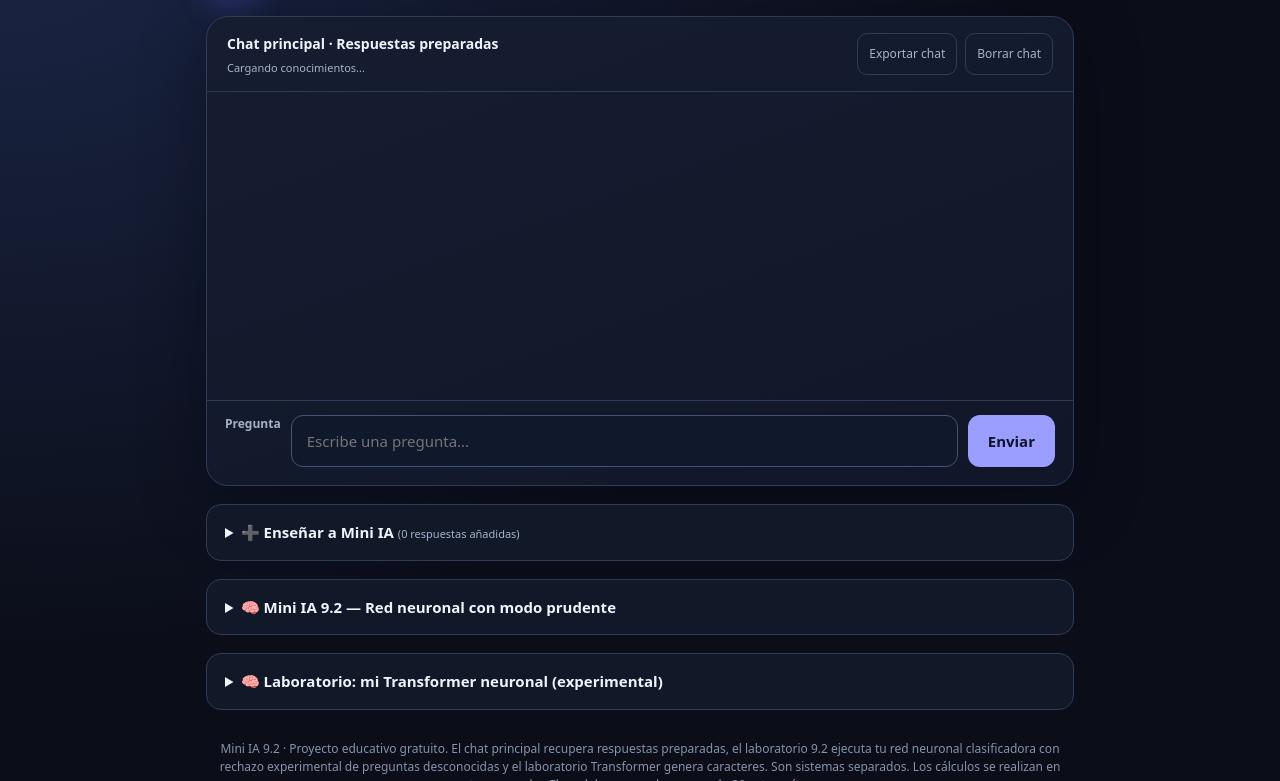
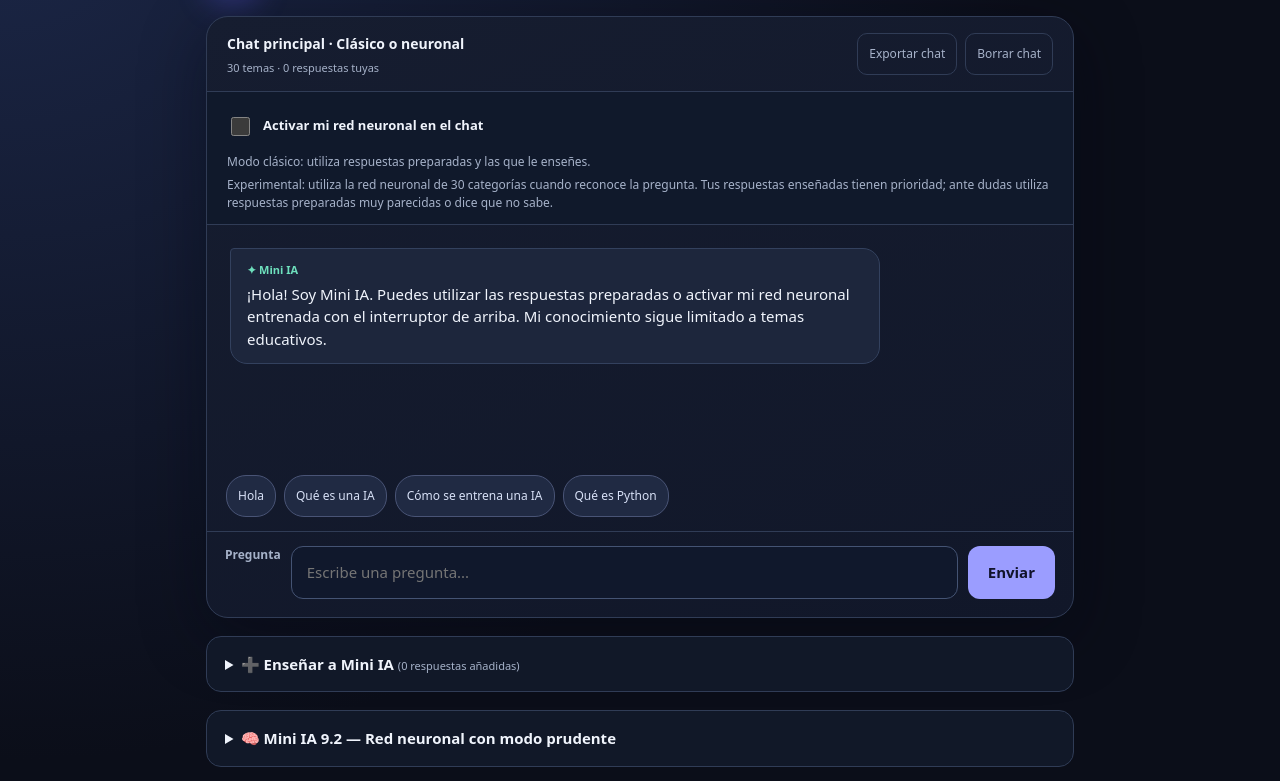
Before and after one commit to moha123461/mini-ia, a website: page index.html in a window 1280 px wide. Shown: the part 84-865 px from the top of the page. Drawn offline with Linux system fonts and the light colour scheme.

Commit message:
ui: añadir interruptor de chat neuronal opcional y presentar Mini IA 10.0

```diff
--- a/index.html
+++ b/index.html
@@ -4,8 +4,8 @@
   <meta charset="utf-8">
   <meta name="viewport" content="width=device-width, initial-scale=1">
   <meta name="theme-color" content="#101423">
-  <meta name="description" content="Mini IA 9.2: chatbot educativo con base de conocimientos, explicaciones y aprendizaje local, sin API ni servidor.">
-  <title>Mini IA 9.2 — Mi primera IA</title>
+  <meta name="description" content="Mini IA 10.0: chatbot educativo con base de conocimientos, explicaciones y aprendizaje local, sin API ni servidor.">
+  <title>Mini IA 10.0 — Mi primera IA</title>
   <style>
     :root{color-scheme:dark;--bg:#0b0e19;--panel:#141a2b;--panel2:#1d263c;--stroke:#303c56;--text:#f0f4fc;--muted:#a6b2c9;--accent:#9b9dff;--accent2:#6ee0bd;--user:#4b4bba}
     *{box-sizing:border-box}body{margin:0;background:radial-gradient(ellipse at top left,#1b2646 0,#0b0e19 57%);color:var(--text);font:15px/1.5 system-ui,-apple-system,Segoe UI,Roboto,sans-serif;min-height:100vh}
@@ -52,16 +52,26 @@
     .classifier-result{background:#141d32;border:1px solid var(--stroke);border-radius:12px;padding:15px;color:var(--text);min-height:65px;overflow-wrap:anywhere}
     .classifier-result p{margin:7px 0}
     #classifier-submit:disabled{opacity:.5;cursor:not-allowed}
+    .neural-mode-bar{padding:12px 20px;border-bottom:1px solid var(--stroke);background:#10192b;display:grid;gap:5px}
+    .neural-switch{display:inline-flex;align-items:center;gap:10px;min-height:44px;font-weight:650;font-size:13px;cursor:pointer;justify-self:start}
+    .neural-switch input{width:19px;height:19px;accent-color:var(--accent);cursor:pointer}
+    .neural-explain{margin:0;color:var(--muted);font-size:12px;line-height:1.5}
+    .neural-mode-bar .note{margin:0;font-size:12px}
   </style>
 </head>
 <body>
 <main class="app">
   <header class="top">
-    <div class="brand"><div class="logo" aria-hidden="true">✦</div><div><h1>Mini IA 9.2</h1><p>Mi primera IA · Proyecto educativo</p></div></div>
+    <div class="brand"><div class="logo" aria-hidden="true">✦</div><div><h1>Mini IA 10.0</h1><p>Mi primera IA · Proyecto educativo</p></div></div>
     <div class="status">● Funciona sin API</div>
   </header>
   <section class="chat" aria-label="Chat con Mini IA">
-    <div class="chatbar"><div><strong>Chat principal · Respuestas preparadas</strong><p id="knowledge-count" class="counter" aria-live="polite">Cargando conocimientos...</p></div><div class="actions"><button class="softbutton" type="button" id="export-chat">Exportar chat</button><button class="softbutton" type="button" id="clear">Borrar chat</button></div></div>
+    <div class="chatbar"><div><strong>Chat principal · Clásico o neuronal</strong><p id="knowledge-count" class="counter" aria-live="polite">Cargando conocimientos...</p></div><div class="actions"><button class="softbutton" type="button" id="export-chat">Exportar chat</button><button class="softbutton" type="button" id="clear">Borrar chat</button></div></div>
+    <div class="neural-mode-bar">
+      <label class="neural-switch" for="neural-mode"><input type="checkbox" id="neural-mode"><span>Activar mi red neuronal en el chat</span></label>
+      <span class="note" id="neural-chat-status" role="status" aria-live="polite">Modo clásico.</span>
+      <p class="neural-explain">Experimental: utiliza la red neuronal de 30 categorías cuando reconoce la pregunta. Tus respuestas enseñadas tienen prioridad; ante dudas utiliza respuestas preparadas muy parecidas o dice que no sabe.</p>
+    </div>
     <div class="messages" id="messages" role="log" aria-live="polite" aria-relevant="additions text"></div>
     <div class="suggestions" id="suggestions" aria-label="Preguntas sugeridas"></div>
     <form class="composer" id="chat-form"><label for="message" class="composer-label">Pregunta</label><input id="message" type="text" maxlength="350" placeholder="Escribe una pregunta..." autocomplete="off" required><button type="submit">Enviar</button></form>
@@ -145,10 +155,10 @@
       <pre id="transformer-output" class="transformer-output" aria-live="polite">Aquí aparecerá el texto generado por el modelo.</pre>
     </div>
   </details>
-  <p class="footer">Mini IA 9.2 · Proyecto educativo gratuito. El chat principal recupera respuestas preparadas, el laboratorio 9.2 ejecuta tu red neuronal clasificadora con rechazo experimental de preguntas desconocidas y el laboratorio Transformer genera caracteres. Son sistemas separados. Los cálculos se realizan en tu navegador. El modelo neuronal conoce solo 30 categorías.</p>
+  <p class="footer">Mini IA 10.0 · Proyecto educativo gratuito. El chat principal permite activar opcionalmente la red neuronal clasificadora con 30 respuestas conocidas; también conserva respuestas preparadas. El laboratorio neuronal y el Transformer siguen disponibles para comparar. Son sistemas separados. Los cálculos se realizan en tu navegador. El modelo neuronal conoce solo 30 categorías.</p>
 </main>
-<script type="module" src="./app.js"></script>
+<script type="module" src="./app.js?v=10.0"></script>
 <script type="module" src="./transformer-ui.js?v=7.1"></script>
-<script type="module" src="./classifier-ui.js?v=9.3"></script>
+<script type="module" src="./classifier-ui.js?v=10.0"></script>
 </body>
 </html>
```
